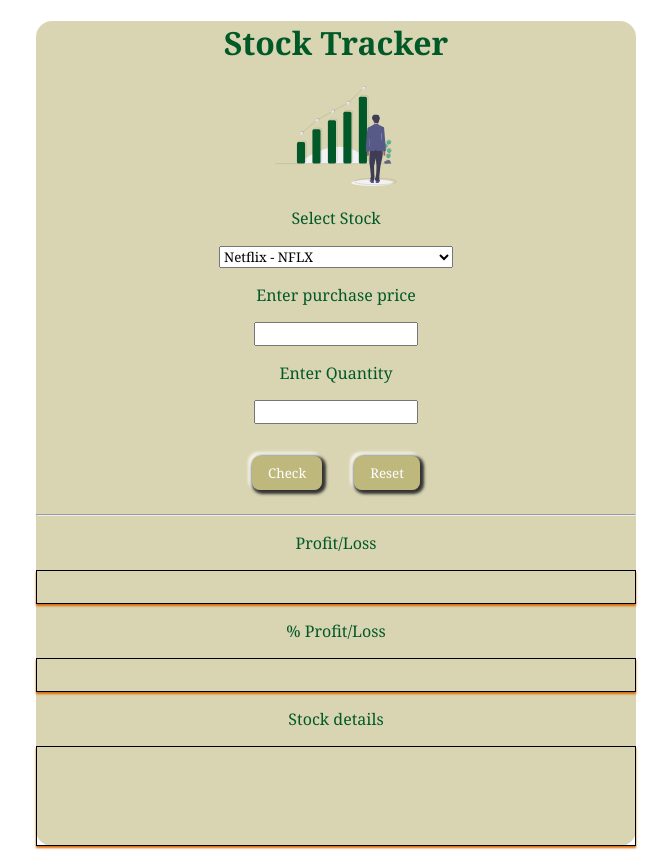
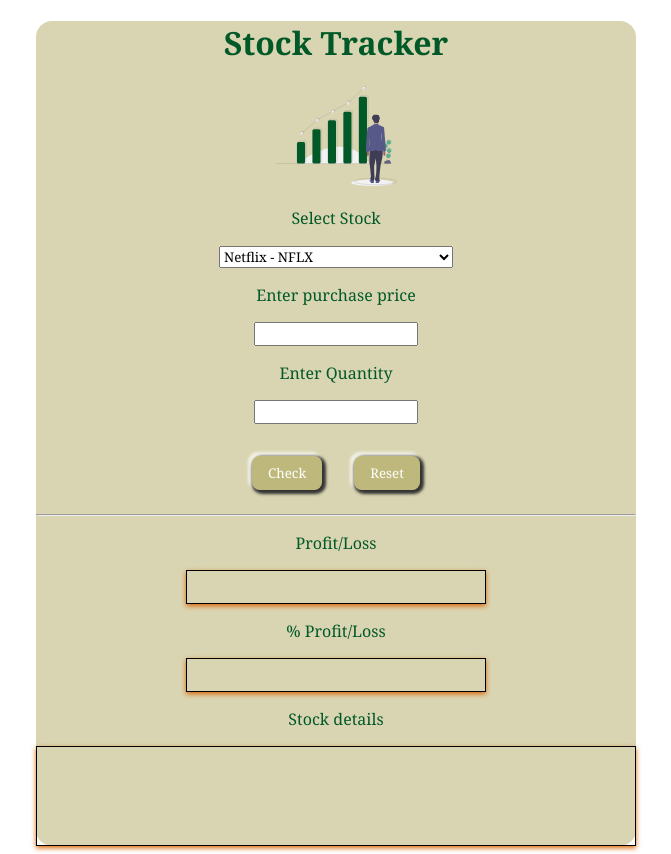
Before and after one commit to DanishOnGit/Stock-tracker-Reactjs, a React (Create React App) app: page / in a window 1280 px wide. Shown: the whole page, without its empty margins (304-975 px from the left). Built offline with nearby package versions, Linux system fonts and the light colour scheme.

Commit message:
style: output width

```diff
--- a/src/App.js
+++ b/src/App.js
@@ -61,7 +61,7 @@ if(initial===undefined || quantity===undefined){
 document.getElementById("absValue").innerText="Please fill  all above fields."
 document.getElementById("percentValue").innerText="Please fill  all above fields."
 }else{
-    profitOrLoss=(nosQuantity* nosPresent)- (nosQuantity* nosInitial).toFixed(2);
+    profitOrLoss=parseFloat((nosQuantity* nosPresent)- (nosQuantity* nosInitial)).toFixed(2);
     console.log(profitOrLoss);
     perProfitOrLoss=(profitOrLoss/(nosQuantity* nosInitial) *100).toFixed(2)
 }
--- a/src/styles.css
+++ b/src/styles.css
@@ -5,6 +5,9 @@
   --pri-color:#025928;
   --sec-color:#d96704;
   font-family: 'Noto Serif', serif;
+}
+body{
+  background-color: ;
 }
 
 .App {
@@ -51,24 +54,24 @@ select{
 
 /* output styling */
 #absValue{
-/* width: 200px; */
+width: 300px;
 border: 1px solid black;
 margin: auto;
 text-align: center;
 padding: 1rem;
 font-weight: 700;
 color: var(--sec-color);
-box-shadow: 0px 2px 2px;
+box-shadow: 0px 2px 5px ;
 }
 #percentValue{
-  /* width: 200px; */
+  width: 300px;
   padding: 1rem;
   border: 1px solid black;
   color: var(--sec-color);
   margin: auto;
   text-align: center;
   font-weight: 700;
-  box-shadow: 0px 2px 2px;
+  box-shadow: 0px 2px 5px;
 
   }
   #stockDetail{
@@ -77,7 +80,7 @@ box-shadow: 0px 2px 2px;
     height: 100px;
     border: 1px solid black;
     margin: auto;
-    box-shadow: 0px 2px 2px;
+    box-shadow: 0px 2px 5px;
 
   }
   ul{
```
